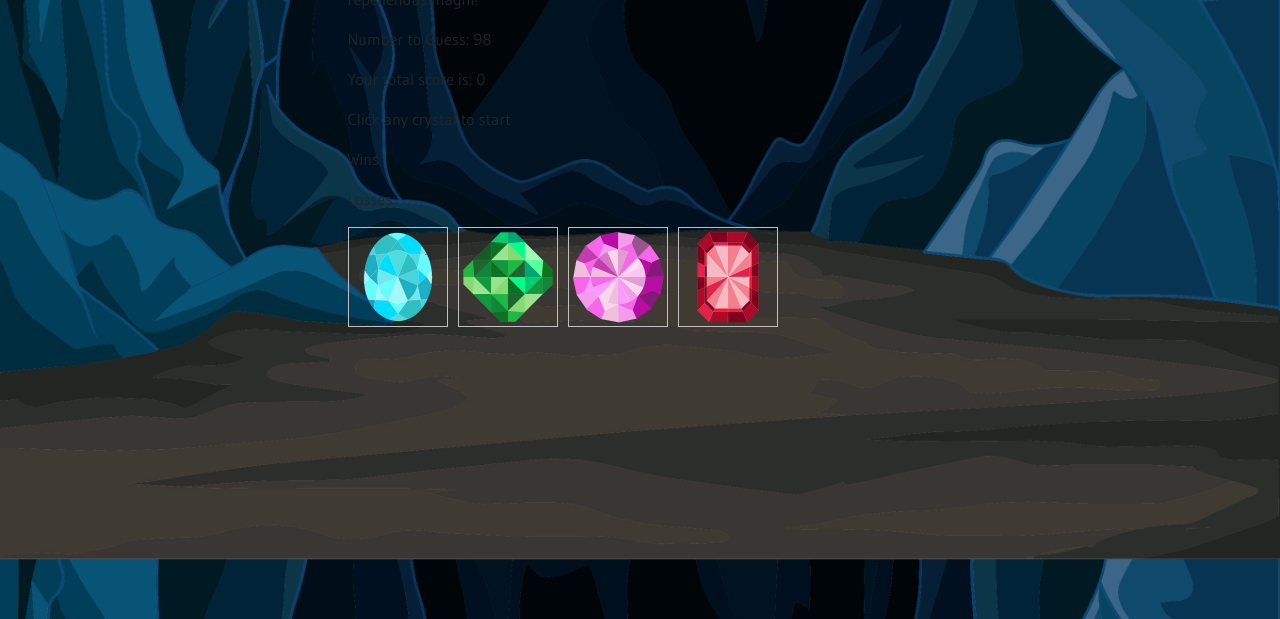
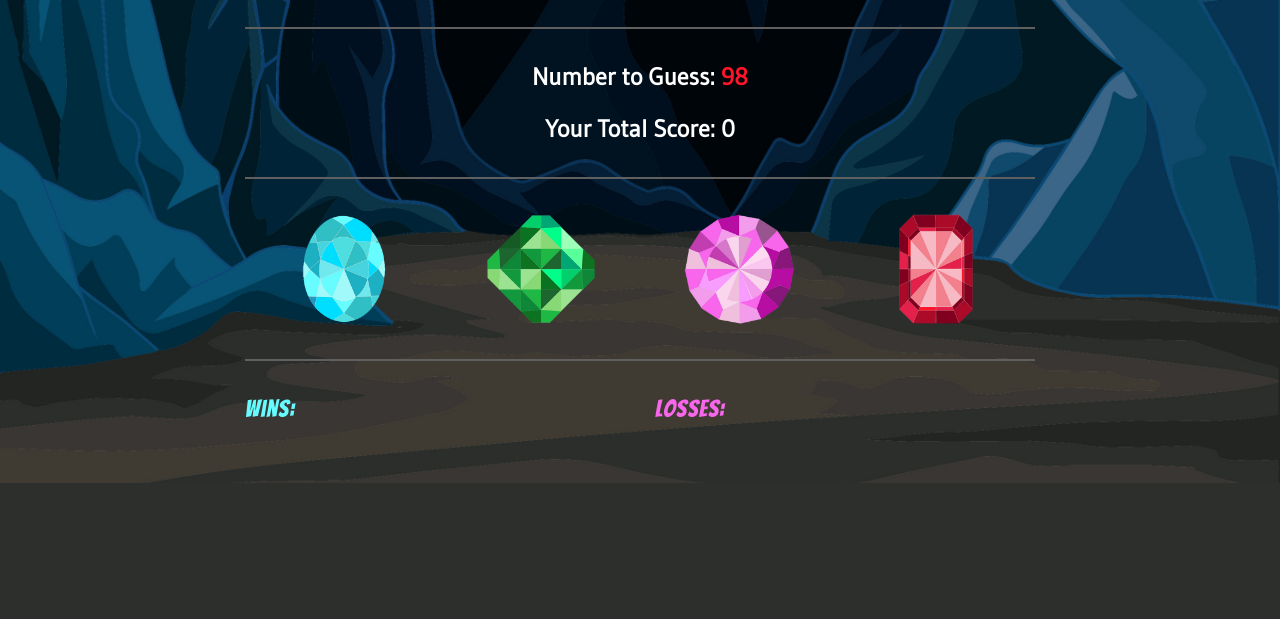
Before and after one commit to Tina-Lightning/unit-4-game, a plain HTML site: page index.html in a window 1280 px wide. Shown: the part 181-800 px from the top of the page. Drawn offline with nearby package versions, Linux system fonts and the light colour scheme.

Commit message:
styled the game

```diff
--- a/assets/css/style.css
+++ b/assets/css/style.css
@@ -1,20 +1,64 @@
+html {
+    background-color: #2c2f2b;
+}
+
 body {
-    margin: 40px;
-    background-image: url("/assets/images/cave1.jpg");
+    padding: 40px;
+    background-image: url("../images/cave1.jpg");
+    background-repeat: no-repeat;
     background-size: 100%;
+    color: white;
+    background-color: #2c2f2b;
 }
-img {
-    margin-right:10px;
-}
-.crystal-image {
-    height: 100px;
-    width: 100px;
-    background-size: cover;
-}
+
 h1 {
     text-align: center;
     font-family: 'Bangers', cursive;
+    letter-spacing:1px;
+    background: -webkit-linear-gradient(#CB0101, #FFD86C);
+    -webkit-background-clip: text;
+    -webkit-text-fill-color: transparent;
+    font-size: 300%;
 }
 p {
     font-family: 'Gudea', sans-serif;
 }
+.score {
+    font-size: 150%;
+    font-weight: bold;
+}
+.win-text {
+    color: #66FCFF;
+    font-family: 'Bangers', cursive;
+    font-size: 150%;
+    letter-spacing:1px;
+}
+.loss-text {
+    color: #F866EB;
+    font-family: 'Bangers', cursive;
+    font-size: 150%;
+    letter-spacing:1px;
+}
+
+hr {
+    margin: 30px 0;
+    border: 0.5px solid #606060;
+
+}
+.scoreboard {
+}
+
+#crystals {
+    display: flex;
+    justify-content: space-around;
+    align-items: center;
+}
+
+.crystal-image {
+    height: 120px;
+    width: 120px;
+    background-size: cover;
+}
+#number-to-guess {
+    color: #FF142A
+}
--- a/assets/javascript/game.js
+++ b/assets/javascript/game.js
@@ -41,7 +41,7 @@ function startGame() {
         console.log(randomNum);
 
         // here we're creating the images, giving them a class, and giving them the attribute of the random numbers created above
-        var crystal = $("<img>");
+        var crystal = $("<div>");
             crystal.attr({
             "class": "crystal-image",
             "data-crystalvalue": randomNum
--- a/index.html
+++ b/index.html
@@ -17,8 +17,8 @@
 
 <body>
     <div class="row">
-        <div class="col-lg-3"></div>
-        <div class="col-lg-6">
+        <div class="col-sm-2"></div>
+        <div class="col-sm-8">
 
             <h1>Crystals Collector</h1>
             <p>These are instructions: Lorem, ipsum dolor sit amet consectetur adipisicing elit. Sapiente,
@@ -29,18 +29,32 @@
                 beatae
                 cum, libero, repellendus magni!</p>
 
-            <p>Number to Guess: <span id="number-to-guess"></span></p>
-            <p>Your total score is: <span id="current-score"></span></p>
+            <hr>
 
-            <p id="message">Click any crystal to start</p>
-            <p>Wins: <span id="wins"></span></p>
-            <p>Losses: <span id="losses"></span></p>
+            <p class="score text-center">Number to Guess: <span id="number-to-guess"></span></p>
+            <p class="score text-center">Your Total Score: <span id="current-score"></span></p>
+
+            <hr>
+
+            <!-- <p class="text-center"><span id="message">Click any crystal to start</span></p> -->
 
             <section id="crystals">
             </section>
 
+            <hr>
+
+            <div class="row scoreboard">
+                <div class="col-sm-6">
+                    <p class="win-text">Wins: <span id="wins"></span></p>
+                </div>
+                <div class="col-sm-6">
+                    <p class="loss-text">Losses: <span id="losses"></span></p>
+                </div>
+            </div>
+
+
         </div>
-        <div class="col-lg-3"></div>
+        <div class="col-sm-2"></div>
     </div>
 
     <script type="text/javascript" src="https://cdnjs.cloudflare.com/ajax/libs/jquery/3.2.1/jquery.min.js"></script>
```
